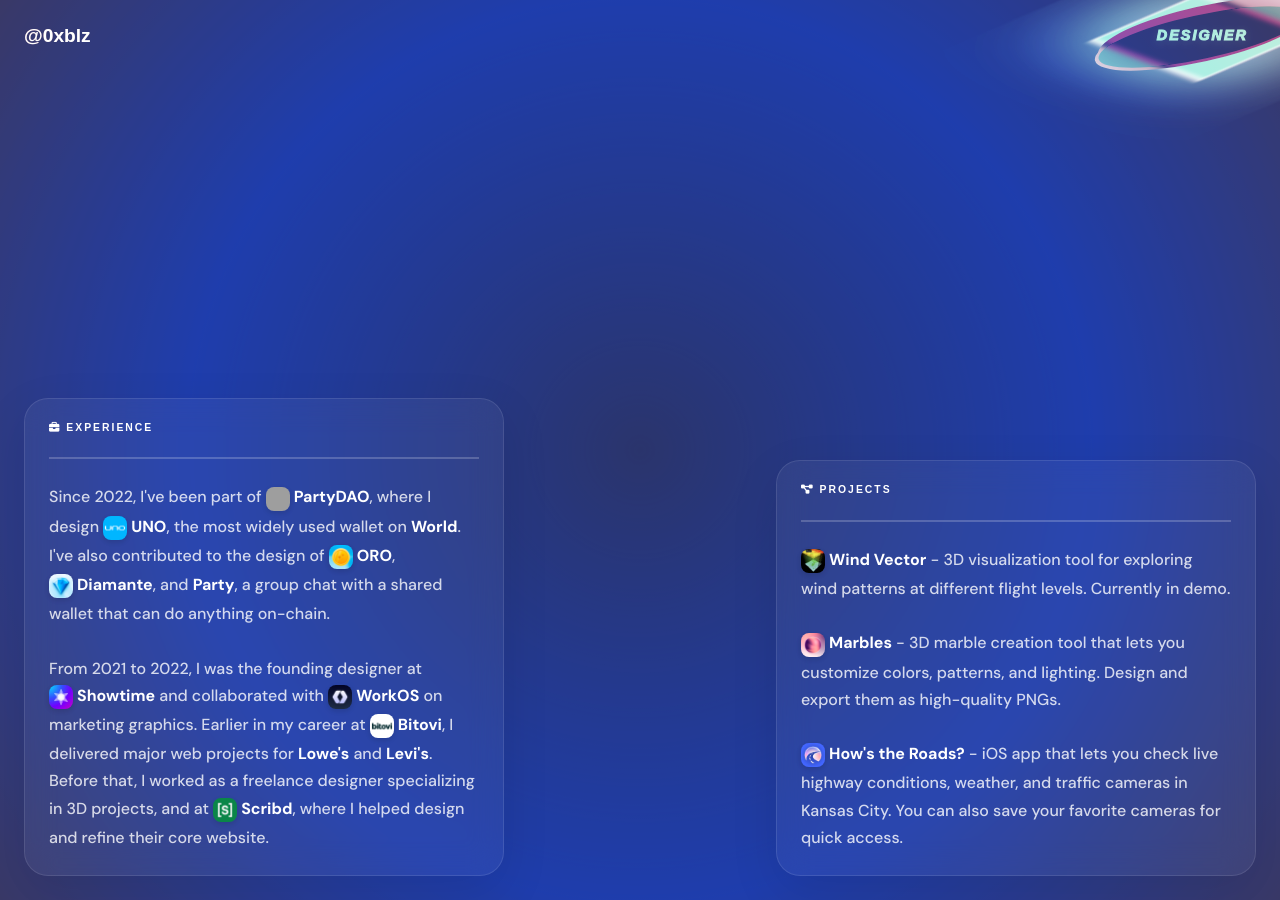
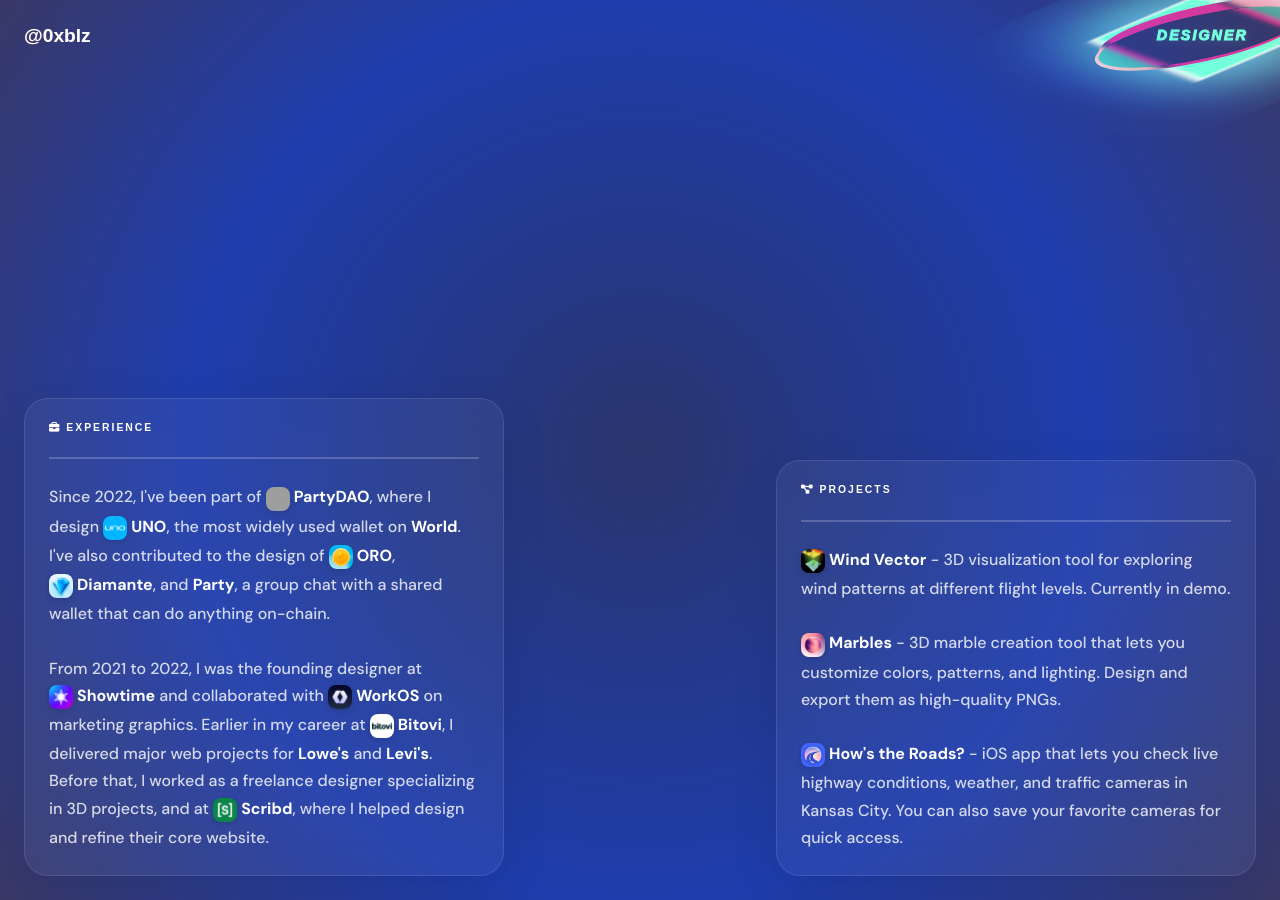
Before and after one commit to 0xblz/blaze-design, a Jekyll site: the page built from index.html, in a window 1280 px wide. Built offline with Jekyll 4.4.1, drawn with Linux system fonts in a browser that asks for light colours; nearby versions of some CDN libraries; some web fonts are replaced; grey boxes are pictures that could not be loaded.

Commit message:
removed saturation

```diff
--- a/_sass/_typography.scss
+++ b/_sass/_typography.scss
@@ -25,7 +25,7 @@
         text-shadow: 0 2px 0.5rem rgba(0, 0, 0, 0.2);
         -webkit-text-stroke-width: 1px;
         -webkit-text-stroke-color: black;
-        filter: saturate(0.5);
+        // filter: saturate(0.5);
 
         &:after,
         &:before {
```
Also changed, not shown: 3 other files.
